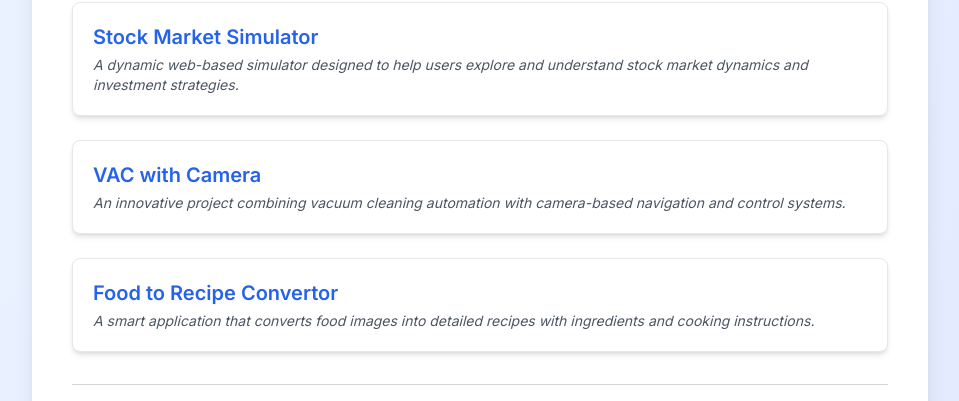
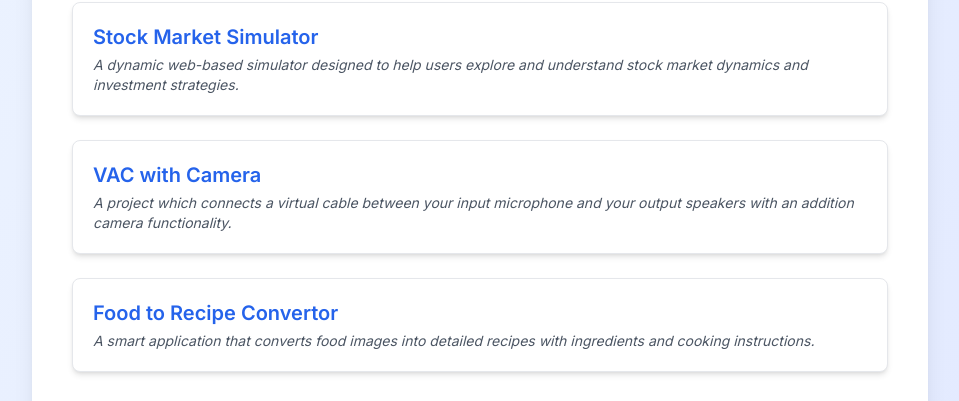
Before and after one commit to SabhyaAggarwal/SabhyaAggarwal.github.io, a plain HTML site: page index.html in a window 1280 px wide. Shown: the part 833-1234 px from the top of the page, without its empty margins (160-1119 px from the left). Drawn offline with nearby package versions, Linux system fonts and the light colour scheme.

Commit message:
Update index.html

```diff
--- a/index.html
+++ b/index.html
@@ -100,7 +100,7 @@
                         VAC with Camera
                     </a>
                 </h3>
-                <p class="text-gray-600 text-sm italic">An innovative project combining vacuum cleaning automation with camera-based navigation and control systems.</p>
+                <p class="text-gray-600 text-sm italic">A project which connects a virtual cable between your input microphone and your output speakers with an addition camera functionality.</p>
             </div>
 
             <!-- Food to Recipe Convertor Project -->
```
